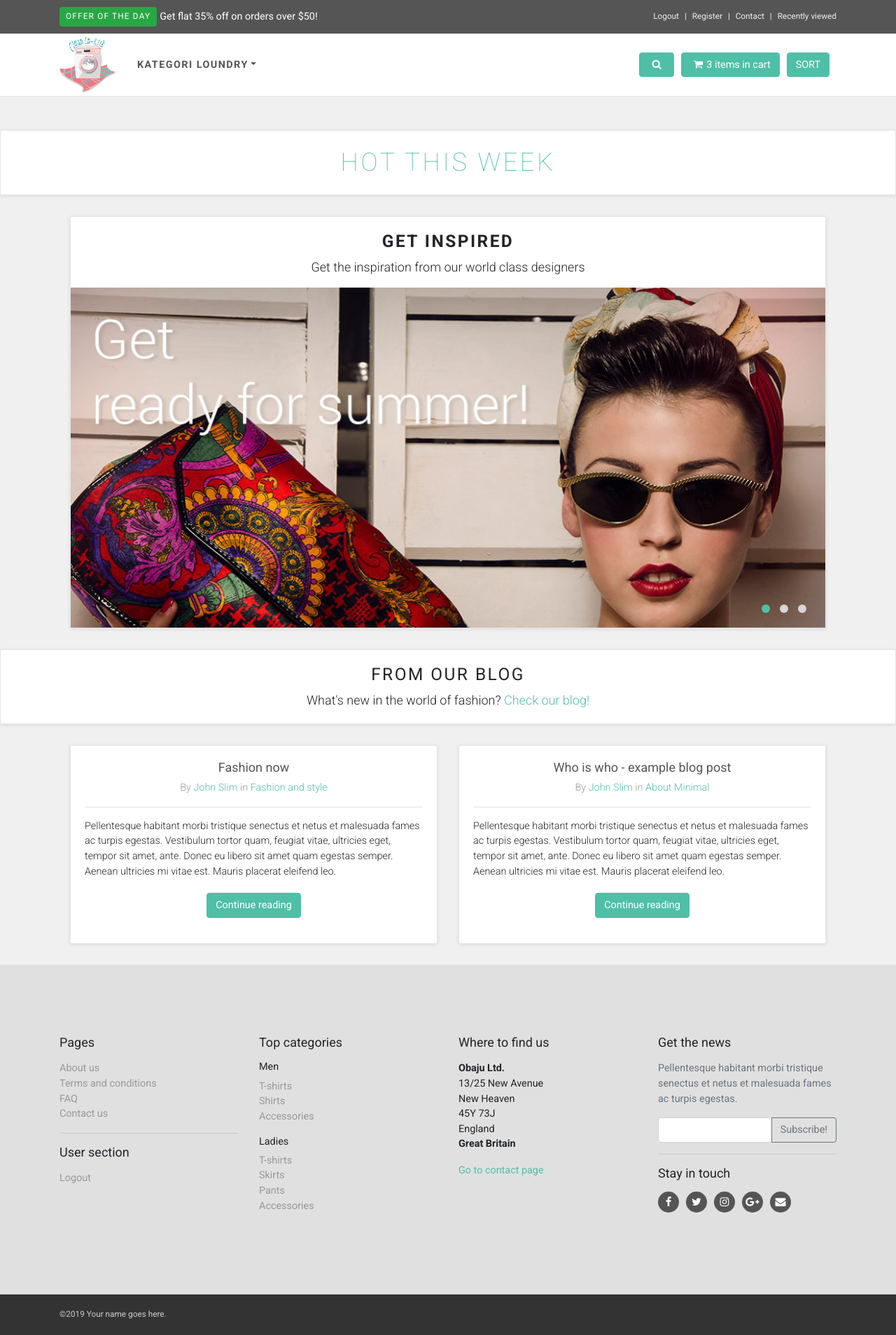
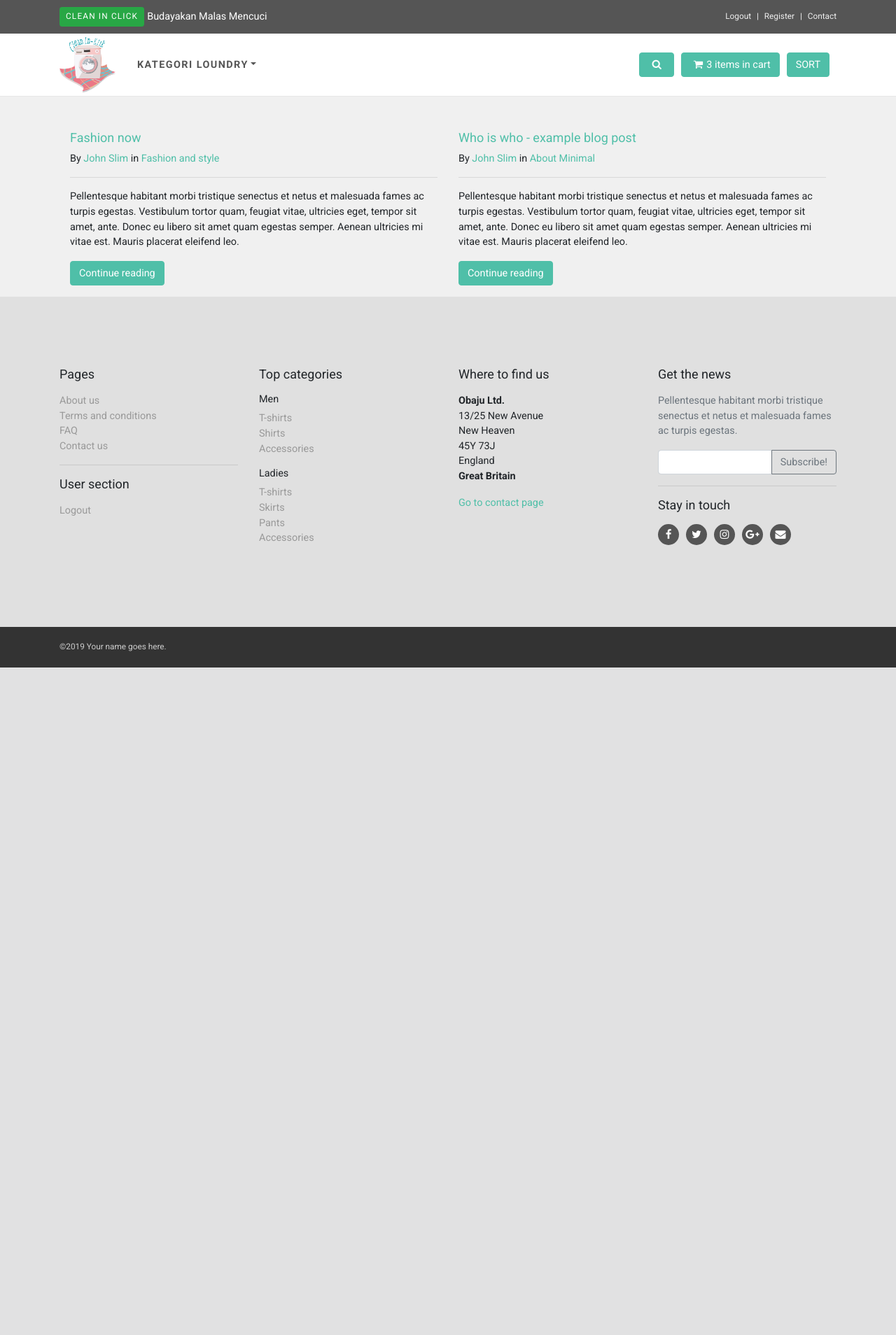
Before and after one commit to ekaru04/online-website-ecommerce, a PHP site: page /sepatu.php in a window 1280 px wide. Shown: the whole page at 70% size. After the commit the page ends 954 px from the top, so only its background shows below. Run offline with PHP 8.4, Linux system fonts and the light colour scheme; data comes from the database, SQL or seed files in the repository; data that the repository does not hold is empty.

Commit message:
Shinta Mauliantika

```diff
--- a/sepatu.php
+++ b/sepatu.php
@@ -24,6 +24,7 @@
     <!-- Tweaks for older IEs--><!--[if lt IE 9]>
         <script src="https://oss.maxcdn.com/html5shiv/3.7.3/html5shiv.min.js"></script>
         <script src="https://oss.maxcdn.com/respond/1.4.2/respond.min.js"></script><![endif]-->
+        <title>Clean In Click</title>
   </head>
   <body>
     <!-- navbar-->
@@ -35,13 +36,13 @@
       <div id="top">
         <div class="container">
           <div class="row">
-            <div class="col-lg-6 offer mb-3 mb-lg-0"><a href="#" class="btn btn-success btn-sm">Offer of the day</a><a href="#" class="ml-1">Get flat 35% off on orders over $50!</a></div>
+            <div class="col-lg-6 offer mb-3 mb-lg-0"><a href="#" class="btn btn-success btn-sm">Clean In Click</a><a href="#" class="ml-1">Budayakan Malas Mencuci</a></div>
             <div class="col-lg-6 text-center text-lg-right">
               <ul class="menu list-inline mb-0">
                 <li class="list-inline-item"><a href="index.php" >Logout</a></li>
                 <li class="list-inline-item"><a href="register.html">Register</a></li>
                 <li class="list-inline-item"><a href="contact.html">Contact</a></li>
-                <li class="list-inline-item"><a href="#">Recently viewed</a></li>
+                <!-- <li class="list-inline-item"><a href="#">Recently viewed</a></li> -->
               </ul>
             </div>
           </div>
@@ -96,7 +97,7 @@
 
         _________________________________________________________
         -->
-        <div id="hot">
+        <!-- <div id="hot">
           <div class="box py-4">
             <div class="container">
               <div class="row">
@@ -105,7 +106,7 @@
                 </div>
               </div>
             </div>
-          </div>
+          </div> -->
           <div class="container">
             <div class="row">
             <?php
@@ -131,20 +132,20 @@
                     </p>
                   </div>
                   <!-- /.text-->
-                  <div class="ribbon sale">
+                  <!-- <div class="ribbon sale">
                     <div class="theribbon">SALE</div>
                     <div class="ribbon-background"></div>
-                  </div>
+                  </div> -->
                   <!-- /.ribbon-->
-                  <div class="ribbon new">
+                  <!-- <div class="ribbon new">
                     <div class="theribbon">NEW</div>
                     <div class="ribbon-background"></div>
-                  </div>
+                  </div> -->
                   <!-- /.ribbon-->
-                  <div class="ribbon gift">
+                  <!-- <div class="ribbon gift">
                     <div class="theribbon">GIFT</div>
                     <div class="ribbon-background"></div>
-                  </div>
+                  </div> -->
                   <!-- /.ribbon-->
                 </div>
                 <!-- /.product-->
@@ -162,7 +163,7 @@
         *** GET INSPIRED ***
         _________________________________________________________
         -->
-        <div class="container">
+        <!-- <div class="container">
           <div class="col-md-12">
             <div class="box slideshow">
               <h3>Get Inspired</h3>
@@ -174,20 +175,20 @@
               </div>
             </div>
           </div>
-        </div>
+        </div> -->
         <!-- *** GET INSPIRED END ***-->
         <!--
         *** BLOG HOMEPAGE ***
         _________________________________________________________
         -->
-        <div class="box text-center">
+        <!-- <div class="box text-center">
           <div class="container">
             <div class="col-md-12">
               <h3 class="text-uppercase">From our blog</h3>
               <p class="lead mb-0">What's new in the world of fashion? <a href="blog.html">Check our blog!</a></p>
             </div>
           </div>
-        </div>
+        </div> -->
         <div class="container">
           <div class="col-md-12">
             <div id="blog-homepage" class="row">
```
